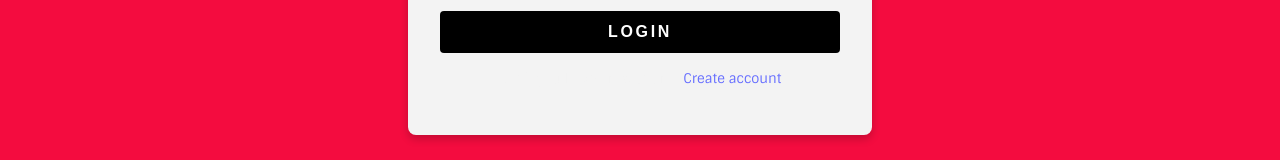
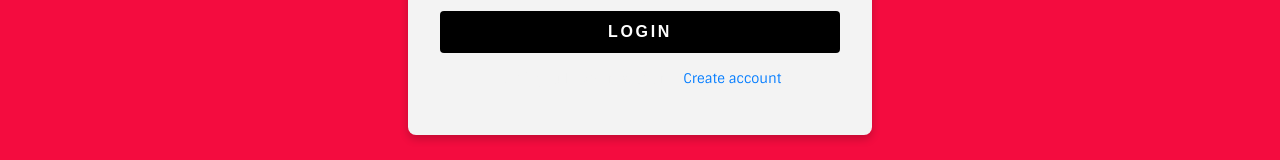
Before and after one commit to insasan89/DataBaseWARivo, a React (Vite) app in the folder react/: page /login in a window 1280 px wide. Shown: the part 513-673 px from the top of the page. Built offline with nearby package versions, Linux system fonts and the light colour scheme; a web font is replaced by a local one.

Commit message:
auth_HomeMap_User

```diff
--- a/react/src/pages/AuthLogin.jsx
+++ b/react/src/pages/AuthLogin.jsx
@@ -85,7 +85,7 @@ const AuthLogin = () => {
         {/* Signup Link */}
         <p className="prompt">
           Don’t you have an account?{" "}
-          <Link to="/HomeMap" className="HomeMap-link">
+          <Link to="/signup" className="signup-link">
             Create account
           </Link>
         </p>
--- a/react/src/pages/AuthSignup.jsx
+++ b/react/src/pages/AuthSignup.jsx
@@ -135,7 +135,7 @@ const AuthSignup = () => {
         {/* Login Link */}
         <p className="prompt">
           Do you already have an account?{" "}
-          <Link to="/Explore" className="Explore-link">
+          <Link to="/login" className="login-link">
             Login
           </Link>
         </p>
```
